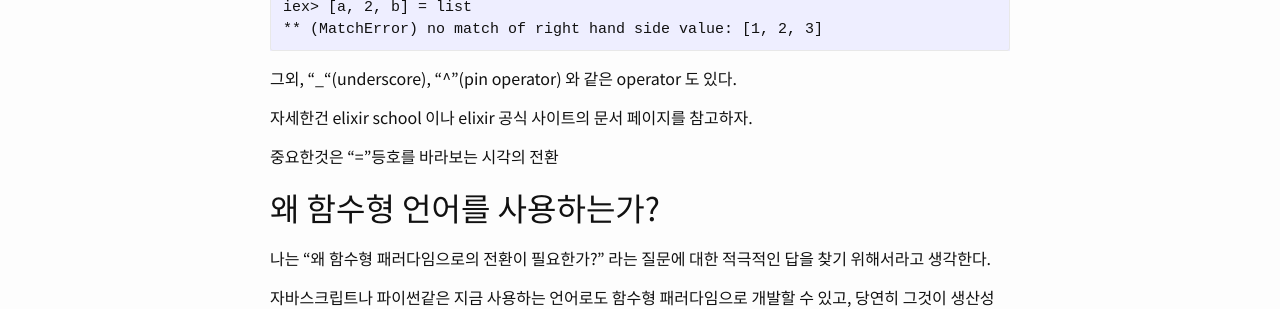
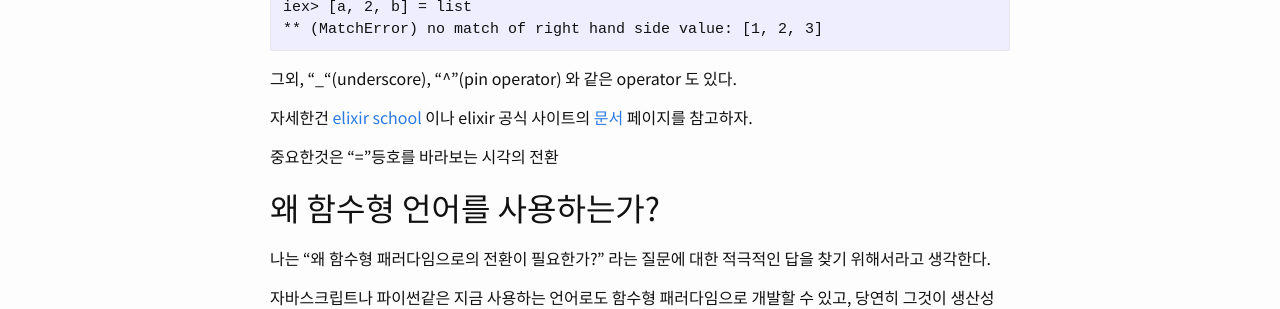
Before and after one commit to chanlee/chanlee.github.io, a Jekyll site: the page built from _posts/2025-03-06-elixir-start-01-pattern_matching.markdown, in a window 1280 px wide and 900 px high, scrolled down 1502 px. Shown: the part 198-507 px from the top of the window. Built offline with Jekyll 4.4.1, drawn with Linux system fonts in a browser that asks for light colours; part of the change alters nothing that is shown.

```diff
--- a/_posts/2025-03-06-elixir-start-01-pattern_matching.markdown
+++ b/_posts/2025-03-06-elixir-start-01-pattern_matching.markdown
@@ -2,7 +2,7 @@
 layout: post
 title: 'Elixir Start 01: Pattern Matching'
 date: 2025-03-06 20:19:00 +0900
-categories: elixir fp
+categories: elixir erlang fp
 ---
 
 ## F = ma
@@ -84,7 +84,7 @@ iex> [a, 2, b] = list
 
 그외, "\_"(underscore), "^"(pin operator) 와 같은 operator 도 있다.
 
-자세한건 elixir school 이나 elixir 공식 사이트의 문서 페이지를 참고하자.
+자세한건 [elixir school](https://elixirschool.com/ko/lessons/basics/basics){:target="\_blank"} 이나 elixir 공식 사이트의 [문서](https://hexdocs.pm/elixir/introduction.html){:target="\_blank"} 페이지를 참고하자.
 
 중요한것은 "="등호를 바라보는 시각의 전환
 
```
